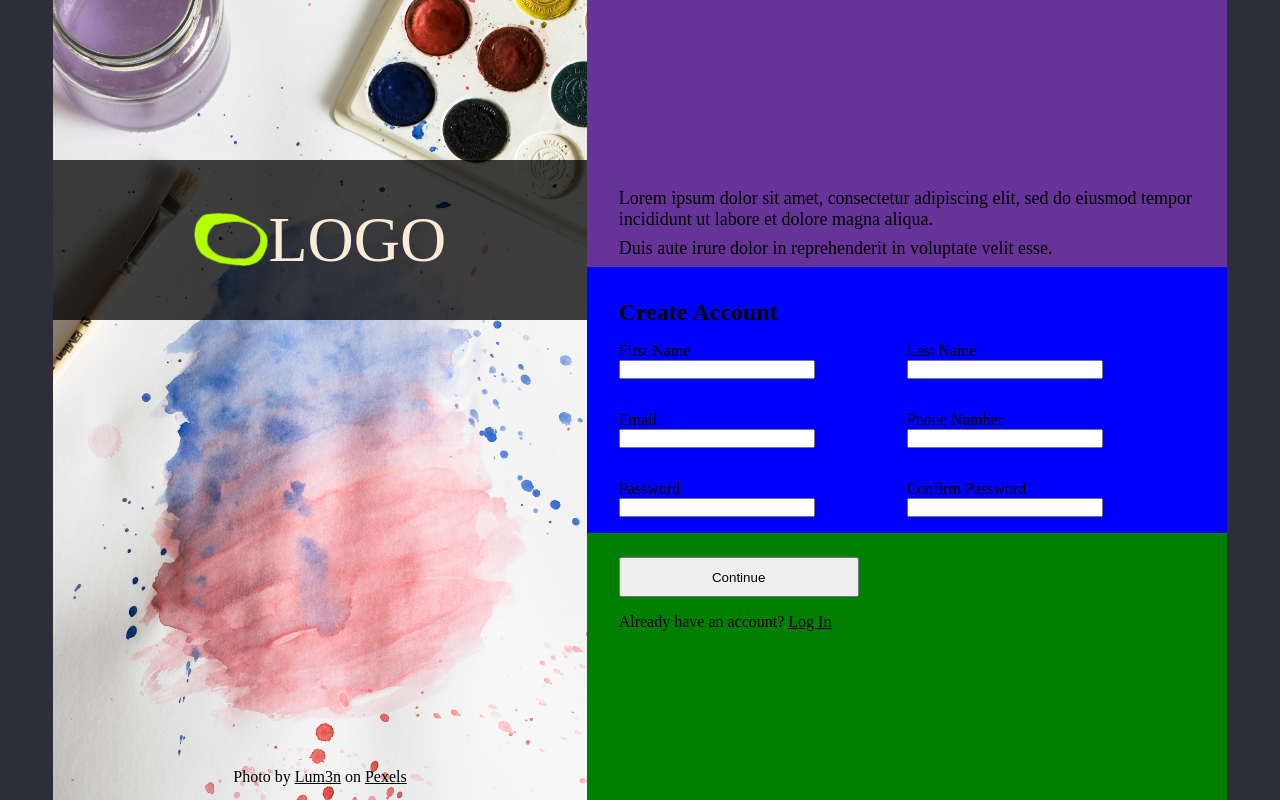
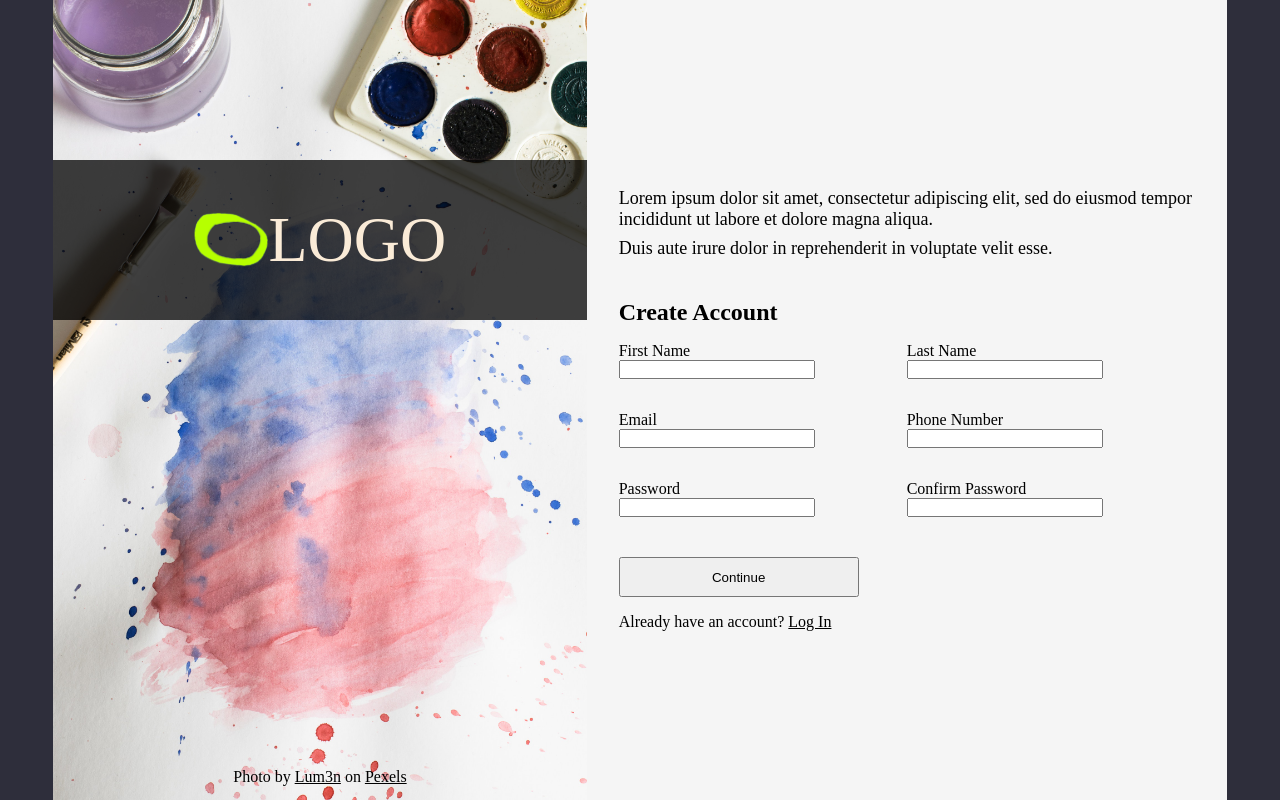
Before and after one commit to Watermelon4/sign-up-form, a plain HTML site: page index.html in a window 1280 px wide. Drawn offline with Linux system fonts and the light colour scheme.

Commit message:
remove colours from signup section

```diff
--- a/styles.css
+++ b/styles.css
@@ -105,7 +105,6 @@ a {
   flex-direction: column;
   justify-content: end;
   padding-bottom: 1vh;
-  background-color: rebeccapurple;
 }
 
 .message > p {
@@ -118,7 +117,6 @@ a {
 #information {
   display: flex;
   flex: 1 1 0;
-  background-color: blue;
 }
 
 .signup-form {
@@ -159,7 +157,6 @@ div > input {
 
 .login-options {
   flex: 1 1 0;
-  background-color: green;
 }
 
 #form-submit-container {
```
